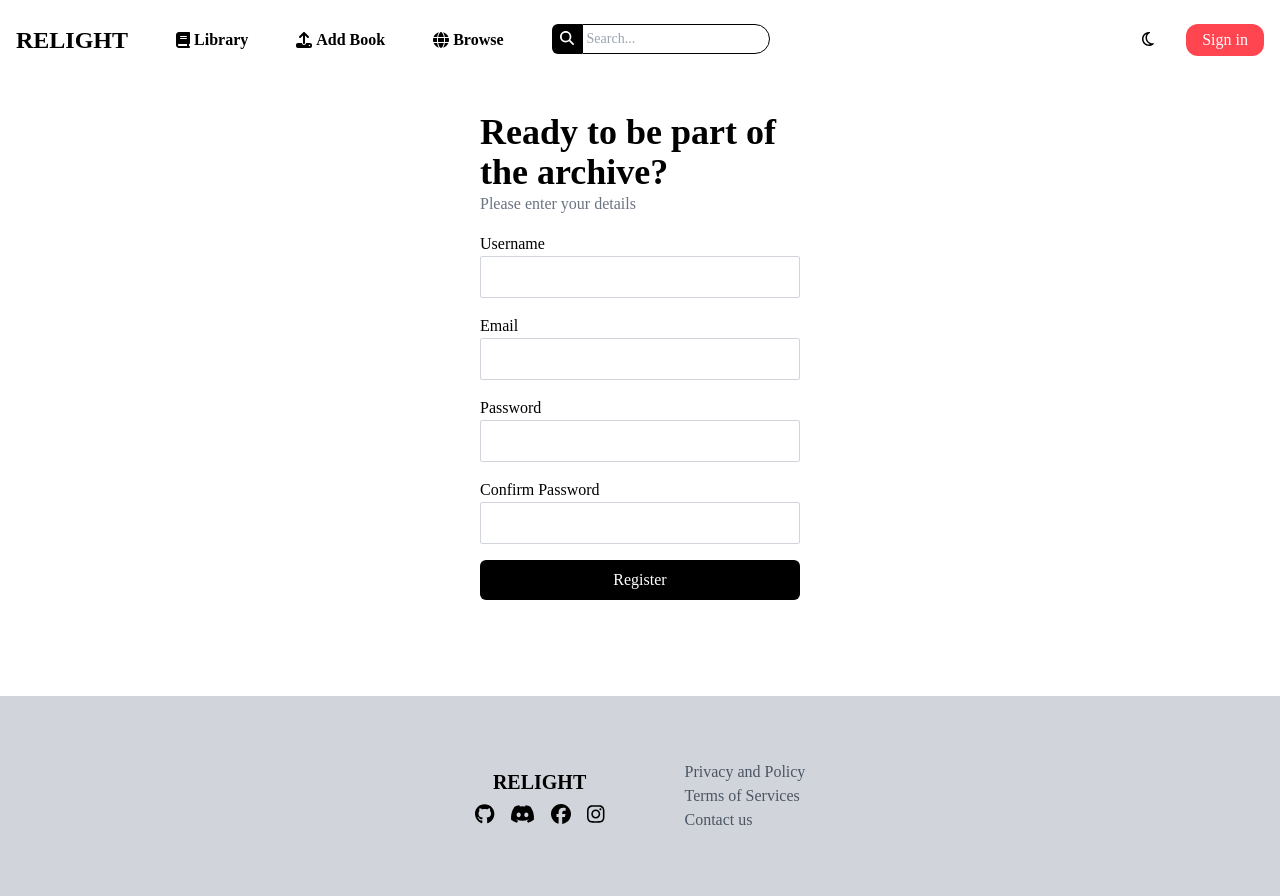
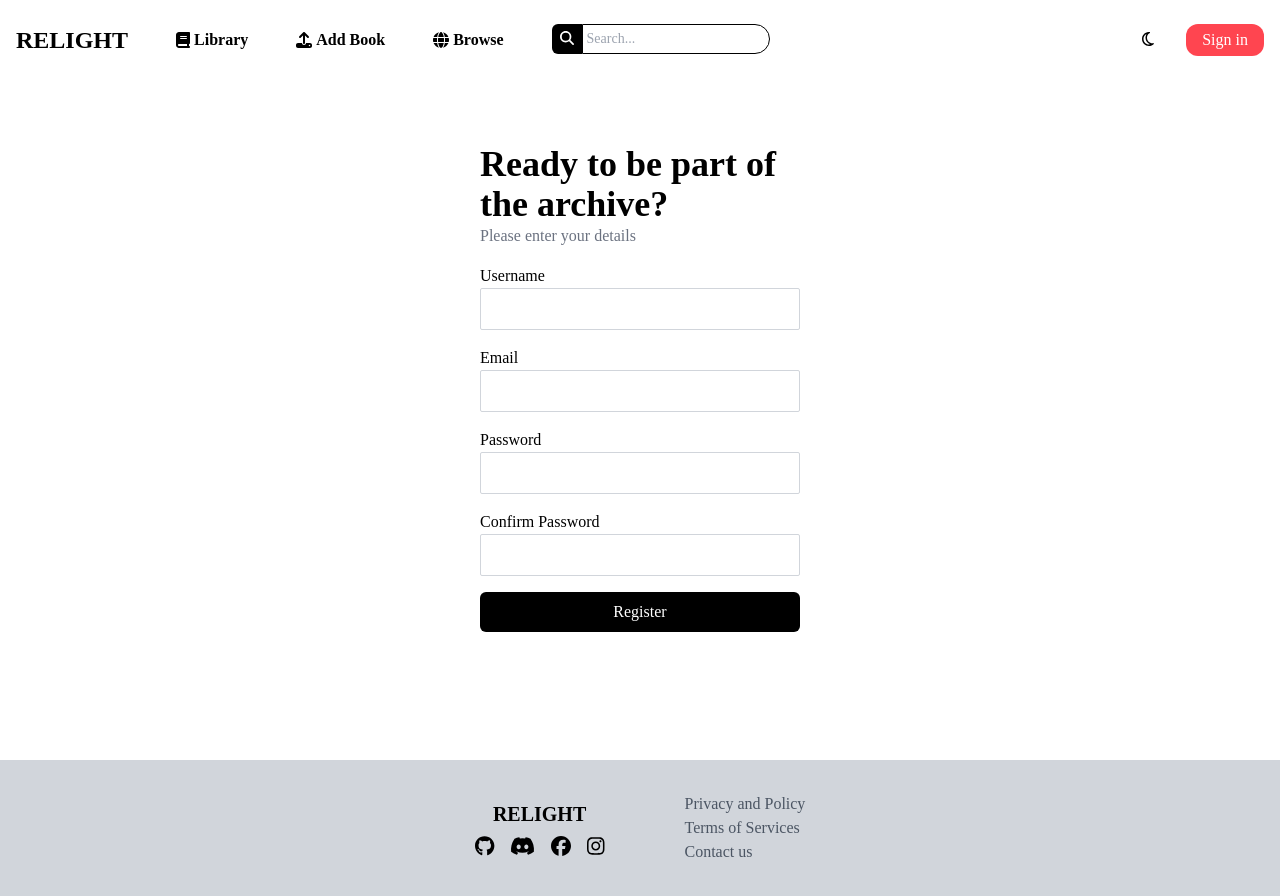
Before and after one commit to kkumber/RELIGHT, a React (Vite) app: page /register in a window 1280 px wide. Built offline with nearby package versions, Linux system fonts and the light colour scheme; a web font is replaced by a local one.

Commit message:
change bg colors

```diff
--- a/src/components/UI/DarkModeToggle.tsx
+++ b/src/components/UI/DarkModeToggle.tsx
@@ -10,11 +10,11 @@ const DarkModeToggle = () => {
   useEffect(() => {
     if (isDark) {
       document.documentElement.classList.add("dark");
-      document.body.classList.add("bg-gray-900", "text-white");
+      document.body.classList.add("bg-[#121212]", "text-white");
       localStorage.setItem("theme", "dark");
     } else {
       document.documentElement.classList.remove("dark");
-      document.body.classList.remove("bg-gray-900", "text-white");
+      document.body.classList.remove("bg-[#121212]", "text-white");
       localStorage.setItem("theme", "light");
     }
   }, [isDark]);
--- a/src/components/layout/Footer.tsx
+++ b/src/components/layout/Footer.tsx
@@ -9,7 +9,7 @@ import {
 
 const Footer = () => {
   return (
-    <footer className="bg-gray-300 py-16 flex items-center justify-center flex-wrap-reverse gap-20 mt-20 dark:bg-gray-800">
+    <footer className="bg-gray-300 py-8 flex items-center justify-center flex-wrap-reverse gap-20 mt-20 dark:bg-[#1E1E1E]">
       {/* Contact Info */}
       <div className="flex items-center flex-col gap-2">
         <div className="">
```
